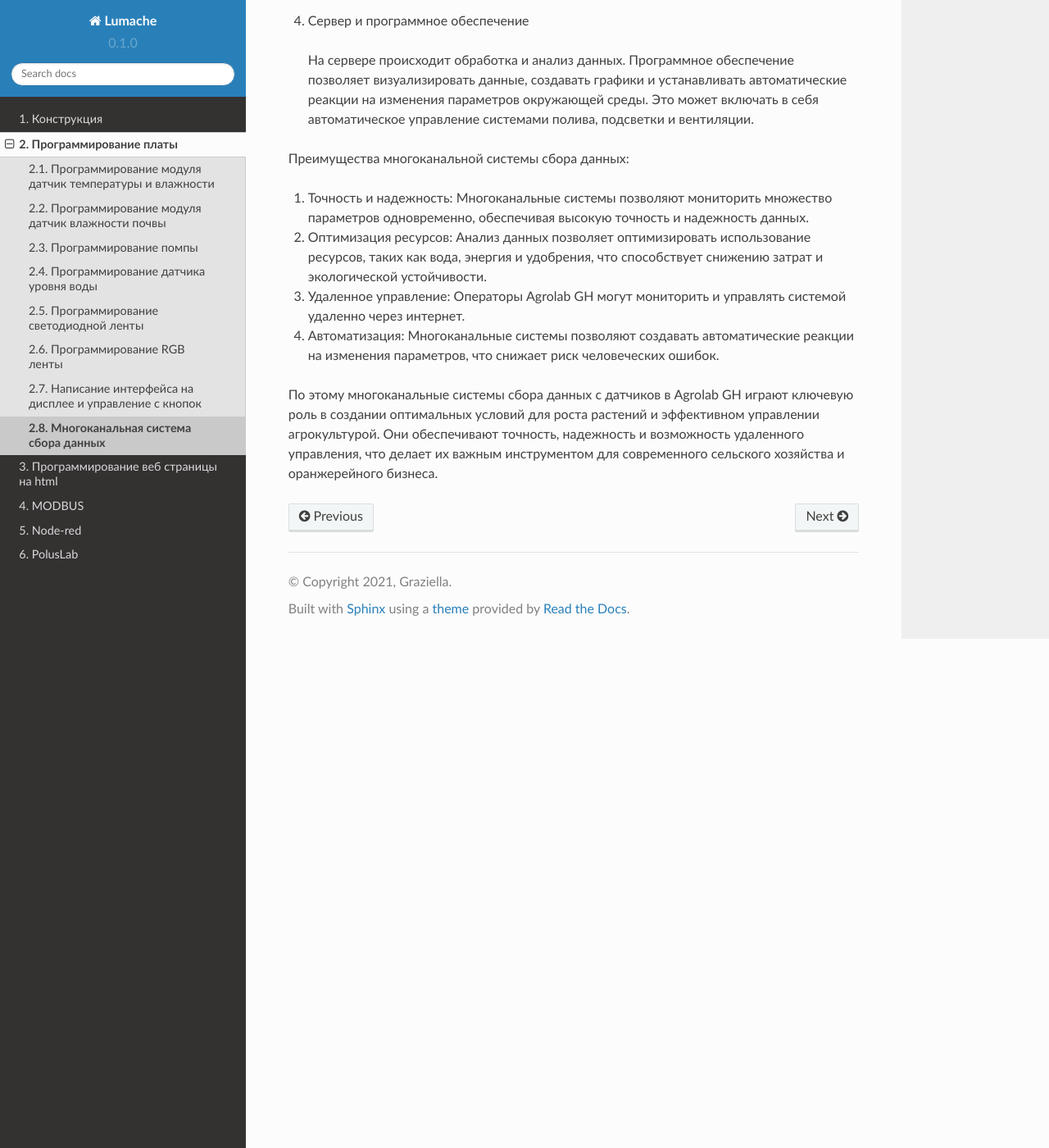
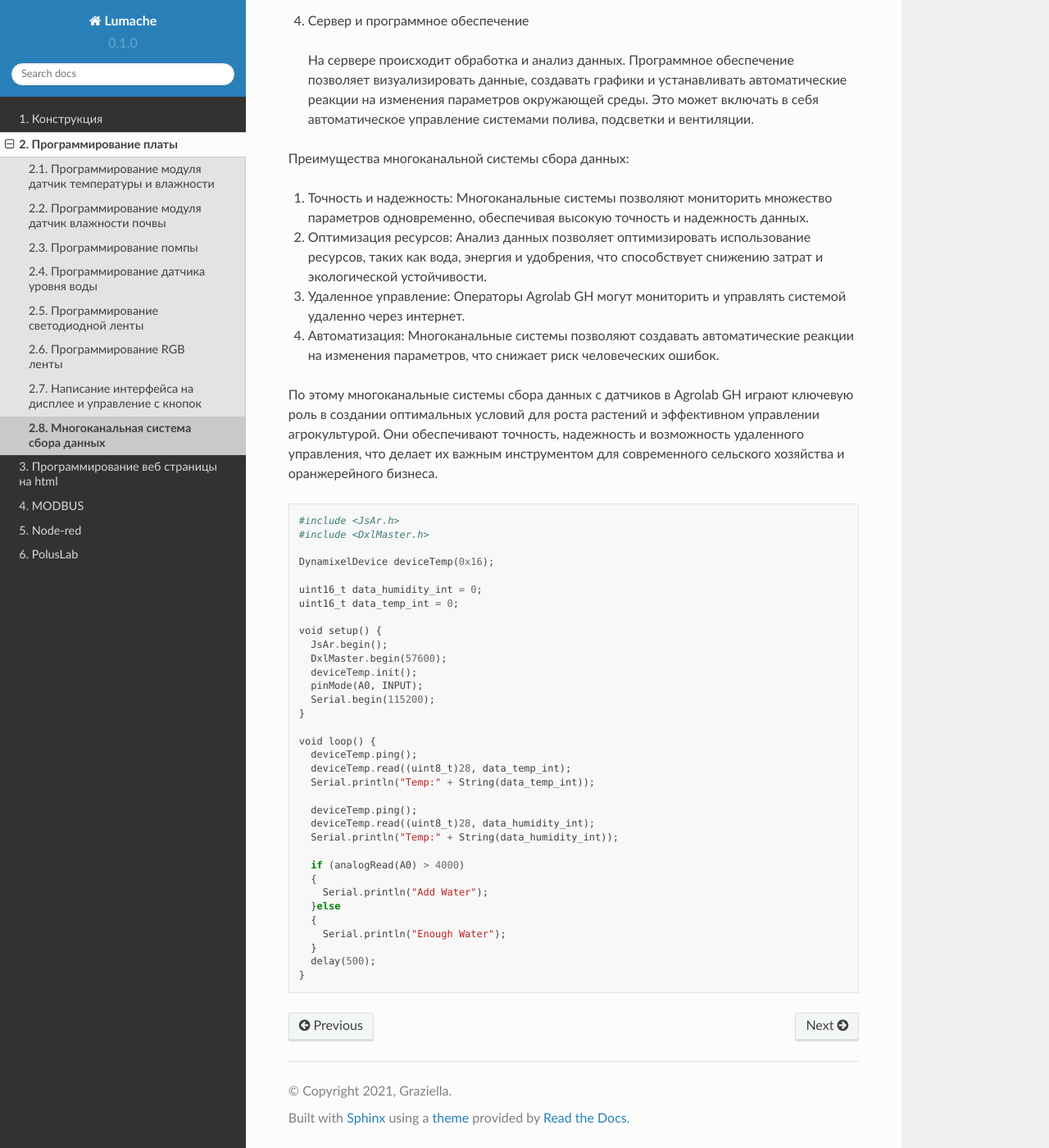
Before and after one commit to BBanwz/book_AL_GH, a Sphinx documentation site: the page built from docs/2MBCode/8Mchanneldata.rst, in a window 1280 px wide and 1400 px high, scrolled down 890 px. Shown: the whole window at 82% size. Built offline with Sphinx 7.4.7 and the Read the Docs theme 2.0.0, drawn with Linux system fonts in a browser that asks for light colours.

Commit message:
Update 8Mchanneldata.rst

```diff
--- a/docs/2MBCode/8Mchanneldata.rst
+++ b/docs/2MBCode/8Mchanneldata.rst
@@ -28,3 +28,40 @@
 4. Автоматизация: Многоканальные системы позволяют создавать автоматические реакции на изменения параметров, что снижает риск человеческих ошибок.
 
 По этому многоканальные системы сбора данных с датчиков в Agrolab GH играют ключевую роль в создании оптимальных условий для роста растений и эффективном управлении агрокультурой. Они обеспечивают точность, надежность и возможность удаленного управления, что делает их важным инструментом для современного сельского хозяйства и оранжерейного бизнеса.
+
+::
+
+  #include <JsAr.h>
+  #include <DxlMaster.h>
+
+  DynamixelDevice deviceTemp(0x16);
+
+  uint16_t data_humidity_int = 0;
+  uint16_t data_temp_int = 0;
+
+  void setup() {
+    JsAr.begin();
+    DxlMaster.begin(57600);
+    deviceTemp.init();
+    pinMode(A0, INPUT);
+    Serial.begin(115200);
+  }
+
+  void loop() {
+    deviceTemp.ping();
+    deviceTemp.read((uint8_t)28, data_temp_int);
+    Serial.println("Temp:" + String(data_temp_int));
+
+    deviceTemp.ping();
+    deviceTemp.read((uint8_t)28, data_humidity_int);
+    Serial.println("Temp:" + String(data_humidity_int));
+
+    if (analogRead(A0) > 4000)
+    {
+      Serial.println("Add Water");
+    }else
+    {
+      Serial.println("Enough Water");
+    }
+    delay(500);
+  }
```
